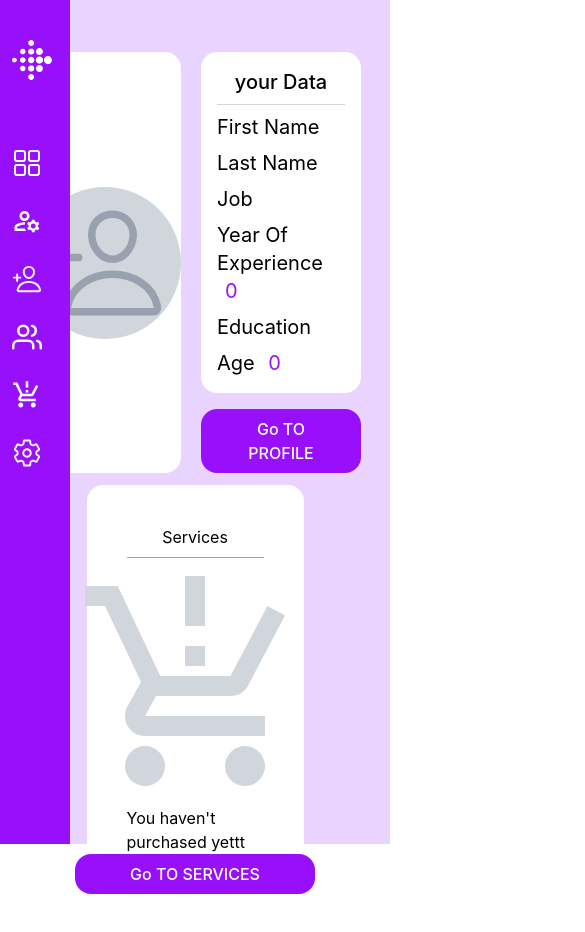
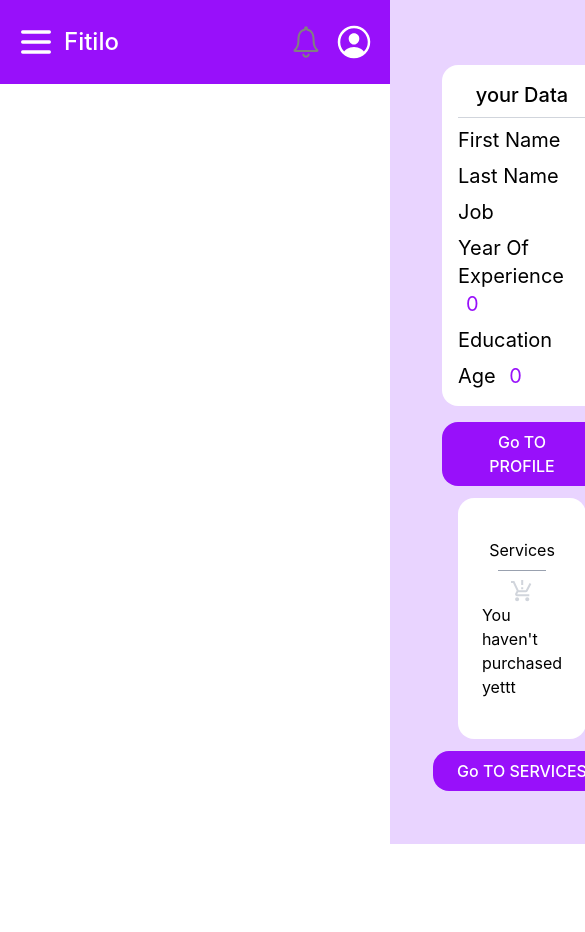
Before and after one commit to m-ghiasi/admin-panel, a React (Vite) app: page /Dashboard in a window 390 px wide. Shown: the top 932 px of the page, 585 px wide, since content can reach past the window. After the commit the page ends 844 px from the top, so only its background shows below. Built offline with nearby package versions, Linux system fonts and the light colour scheme.

Commit message:
responsiv-dashboard & mobime menue

```diff
--- a/src/components/Aside/index.tsx
+++ b/src/components/Aside/index.tsx
@@ -9,11 +9,30 @@ import { SiFitbit } from "react-icons/si";
 import { MdProductionQuantityLimits } from "react-icons/md";
 import { FiUsers } from "react-icons/fi";
 import { IoPersonAddOutline } from "react-icons/io5";
+import { HiOutlineMenu } from "react-icons/hi";
+import Button from "../Button";
+import { IoPersonCircleOutline } from "react-icons/io5";
+import { IoIosNotificationsOutline } from "react-icons/io";
 
 export default function Aside() {
   return (
-    <div className="flex  h-screen relative ">
-      <div className="group w-[70px] absolute z-10 h-full bg-purple-600   hover:w-[250px] transition-all duration-300  flex flex-col gap-7 pl-3 pt-10">
+    <div>
+      <div className="md:hidden bg-purple-600 h-[10%] w-[100vw] flex justify-between items-center px-4">
+        <div className="flex gap-2 items-center">
+          <Button
+            className=""
+            label={<HiOutlineMenu size={40} color="white" />}
+          />
+          <span className="text-2xl text-white font-medium">Fitilo</span>
+        </div>
+        <div className="flex gap-2">
+        <IoIosNotificationsOutline  size={40} color="gray" />
+          <IoPersonCircleOutline  size={40} color="white" />
+
+        </div>
+      </div>
+      <div className="hidden  md:flex  h-screen relative  ">
+        <div className=" group w-[70px] absolute z-10 h-full bg-purple-600   hover:w-[250px] transition-all duration-300  flex flex-col gap-7 pl-3 pt-10">
           <NavLink className="pb-10 flex gap-3 items-center " to="dashboard">
             <SiFitbit
               className="min-w-[40px] min-h-[40px]"
@@ -75,7 +94,6 @@ export default function Aside() {
             </span>
           </NavLink>
 
-
           <NavLink className="flex gap-3 items-center" to="/Services">
             <IoSettingsOutline
               className="min-w-[30px] min-h-[30px]"
@@ -88,5 +106,6 @@ export default function Aside() {
           </NavLink>
         </div>
       </div>
+    </div>
   );
 }
--- a/src/pages/Dashboard/index.tsx
+++ b/src/pages/Dashboard/index.tsx
@@ -16,13 +16,13 @@ const handleService = ()=> {
 }
 
   return (
-    <div className=" h-screen w-[100%] flex flex-col  p-10  bg-purple-200 justify-between items-center ">
+    <div className=" h-screen w-[100%] flex flex-col  p-10  bg-purple-200 justify-center  items-center ">
 
       <div className="w-[100%] p-3 flex gap-5 justify-center">
-        <div className="bg-white rounded-2xl w-[400px] flex items-center justify-center">
+        <div className="hidden bg-white rounded-2xl w-[400px] md:flex items-center justify-center">
           <NavLink
             to={""}
-            className="rounded-full md:w-52 md:h-52  bg-gray-300 flex justify-center items-center p-4"
+            className=" rounded-full md:w-52 md:h-52  bg-gray-300 flex justify-center items-center p-4"
           >
             <IoPersonAddOutline className="w-30 h-30 text-gray-400" />
           </NavLink>
@@ -38,18 +38,19 @@ const handleService = ()=> {
           />
         </div>
       </div>
-      <div className="rounded-2xl flex-col w-[70%] bg-white flex justify-between items-center p-10">
+      <div className=" rounded-2xl flex-col w-[70%] bg-white flex justify-between items-center p-10">
         <p>Services</p>
         <hr className="w-full m-2 text-gray-400" />
 
-        <MdProductionQuantityLimits className="w-60 h-60 text-gray-300" />
+        <MdProductionQuantityLimits className="w-[50%] h-[80%] md:w-60 md:h-60 text-gray-300" />
         <p>You haven't purchased yettt</p>
-        <Button
+
+      </div>
+      <Button
           label="Go TO SERVICES"
-          className="w-60 px-6 py-2 bg-purple-600 text-white rounded-2xl font-medium"
+          className="mt-3  md:w-60 px-6 py-2 bg-purple-600 text-white rounded-2xl font-medium"
           onClick={handleService}
         />
-      </div>
 
     </div>
   );
```
Lines whose indentation alone changed are shown as unchanged.
